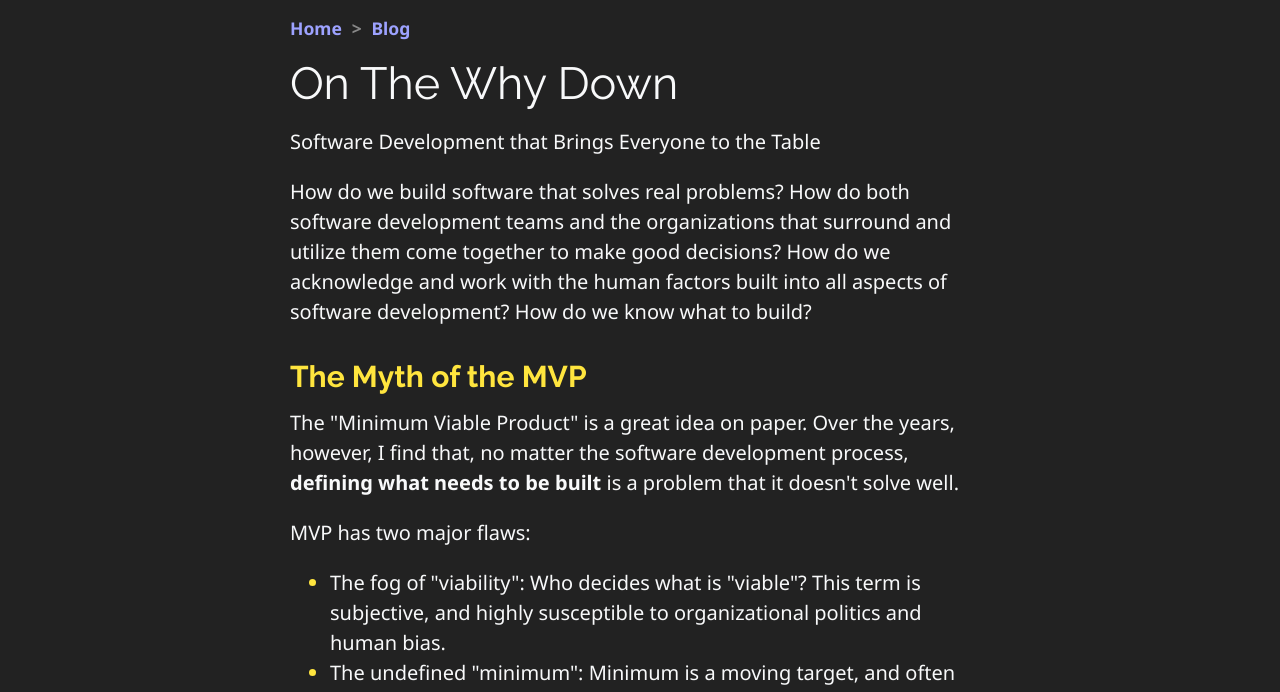
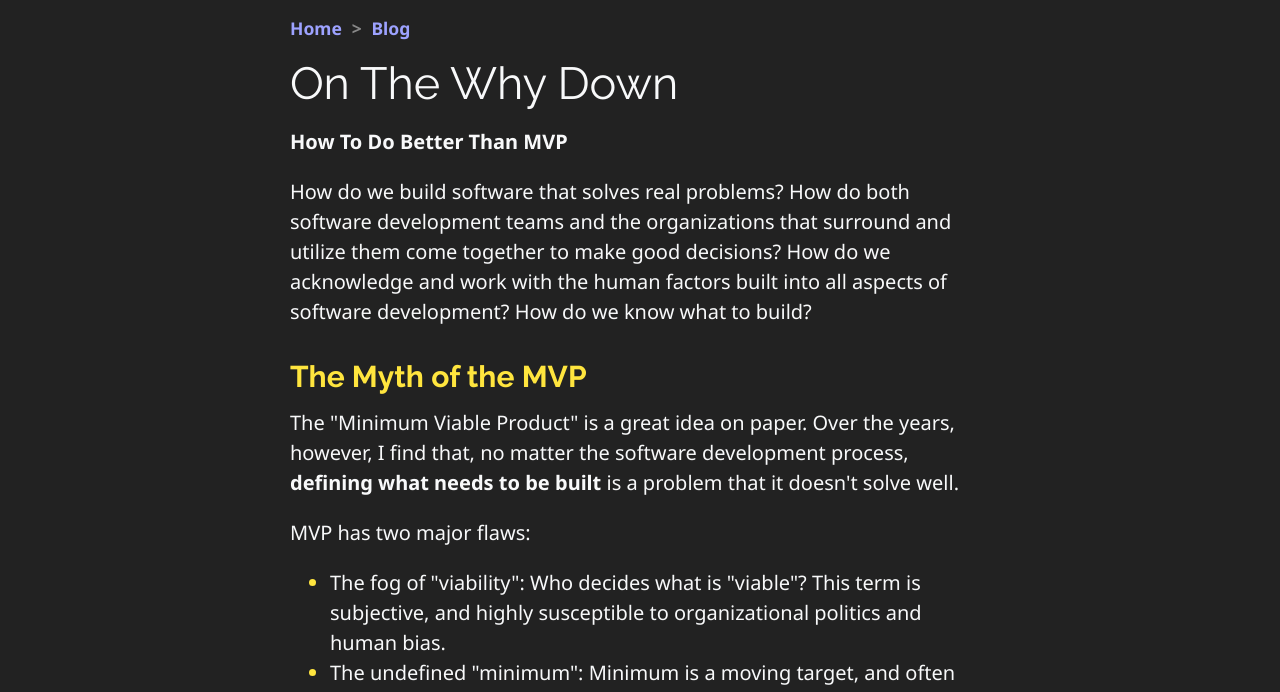
Before and after one commit to AnthonyPAlicea/anthonyalicea, an Eleventy site: page blog/on-the-why-down.md in a window 1280 px wide. Shown: the part 96-788 px from the top of the page. Built offline with nearby package versions, Linux system fonts and the light colour scheme; Eleventy itself is replaced by a stand-in of ours; files that its build step writes are made by us from their sources.

Commit message:
Tag line change

```diff
--- a/blog/on-the-why-down.md
+++ b/blog/on-the-why-down.md
@@ -1,12 +1,12 @@
 ---
 layout: post.njk
 title: On The Why Down
-excerpt: Software Development that Brings Everyone to the Table
+excerpt: How To Do Better Than MVP
 date: 2023-03-27
 tags: ['post','front-page']
 ---
 # {{ title }}
-Software Development that Brings Everyone to the Table
+**How To Do Better Than MVP**
 
 How do we build software that solves real problems? How do both software development teams and the organizations that surround and utilize them come together to make good decisions? How do we acknowledge and work with the human factors built into all aspects of software development? How do we know what to build?
 
```
